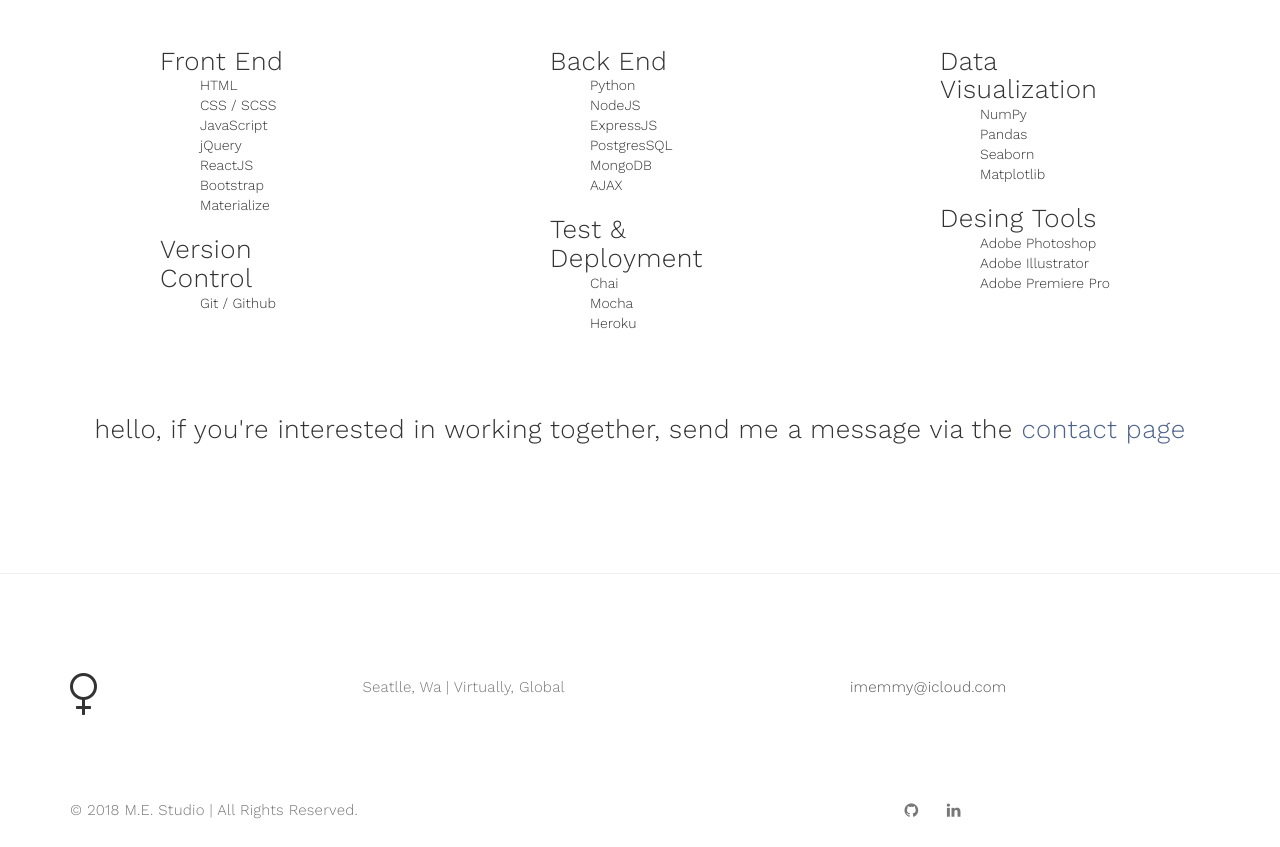
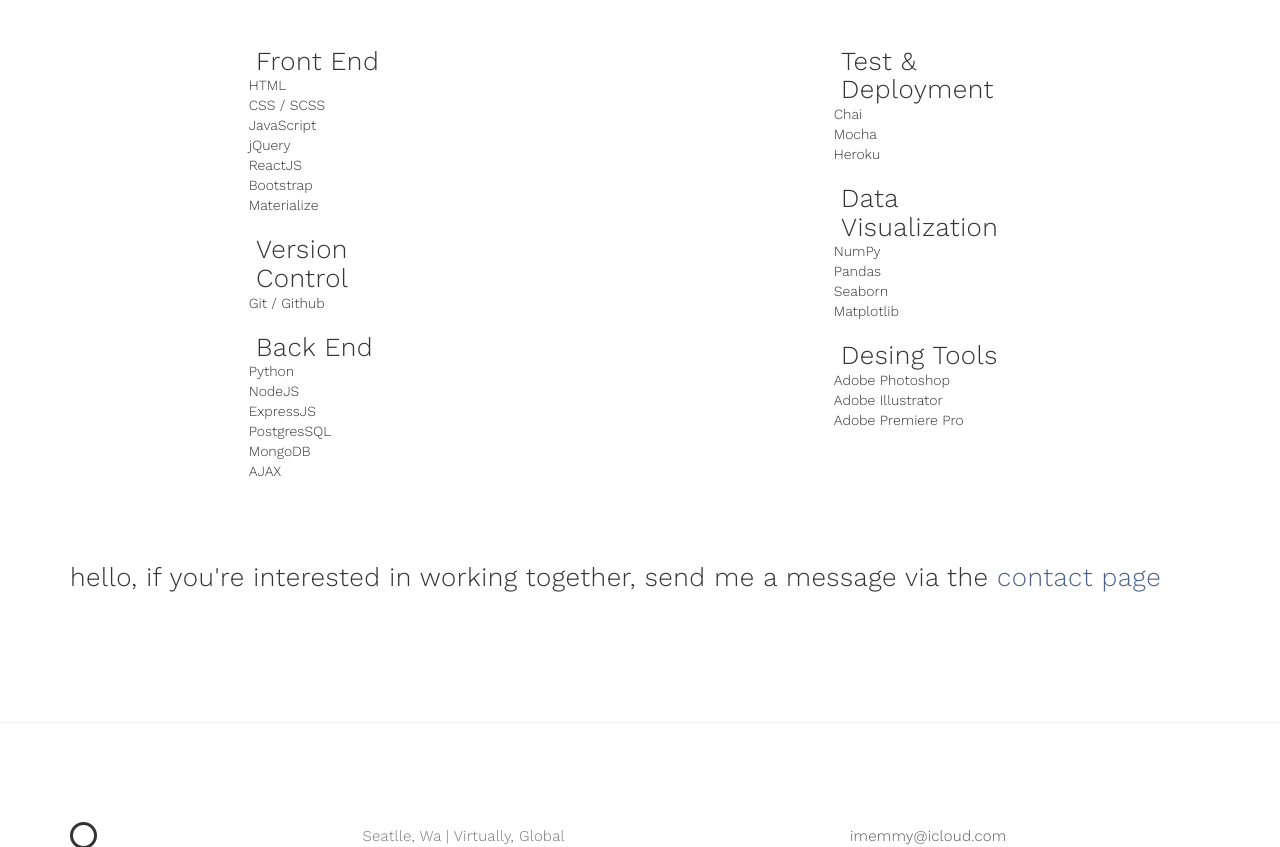
Before and after one commit to EmmaNode/emmyleamons, a plain HTML site: page index.html in a window 1280 px wide. Shown: the part 1234-2081 px from the top of the page. Drawn offline with nearby package versions, Linux system fonts and the light colour scheme.

```diff
--- a/css/style.css
+++ b/css/style.css
@@ -23,7 +23,7 @@ body {
 
 #skillsT {
   /* font-weight: initial !important; */
-  width: 50%;
+  width: 33%;
   margin: auto;
 }
 
--- a/index.html
+++ b/index.html
@@ -171,7 +171,7 @@
 
     <div class="container">
       <div class="row" id="skillsSec">
-        <div class="col-md-4 col-sm-6">
+        <div class="col-sm-5 col-md-6">
           <h3 id="skillsT">Front End</h3>
           <ul id="otis">
             <li>HTML</li>
@@ -188,10 +188,8 @@
           <ul id="otis">
             <li>Git / Github</li>
           </ul>
-        </div>
+          <br>
 
-
-        <div class="col-md-4 col-sm-6">
           <h3 id="skillsT">Back End</h3>
           <ul id="otis">
             <li>Python</li>
@@ -202,16 +200,18 @@
             <li>AJAX</li>
           </ul>
           <br>
+        </div>
 
+
+        <div class="col-sm-5 offset-sm-2 col-md-6 offset-md-0">
           <h3 id="skillsT">Test & Deployment</h3>
           <ul id="otis">
             <li>Chai</li>
             <li>Mocha</li>
             <li>Heroku</li>
           </ul>
-        </div>
+          <br>
 
-        <div class="col-md-4 col-sm-6">
           <h3 id="skillsT">Data Visualization</h3>
           <ul id="otis">
             <li>NumPy</li>
@@ -228,14 +228,14 @@
 
           </ul>
         </div>
-
-        <div class="col-md-12 col-sm-12 text-center">
-          <h3>
-            hello, if you're interested in working together, send me a message via the
-            <a href="contact.html">contact page</a>
-          </h3>
-        </div>
       </div>
+      <div class="col-md-12 col-sm-12 text-center"></div>
+      <h3>
+        hello, if you're interested in working together, send me a message via the
+        <a href="contact.html">contact page</a>
+      </h3>
+    </div>
+    </div>
     </div>
   </section>
 
```
